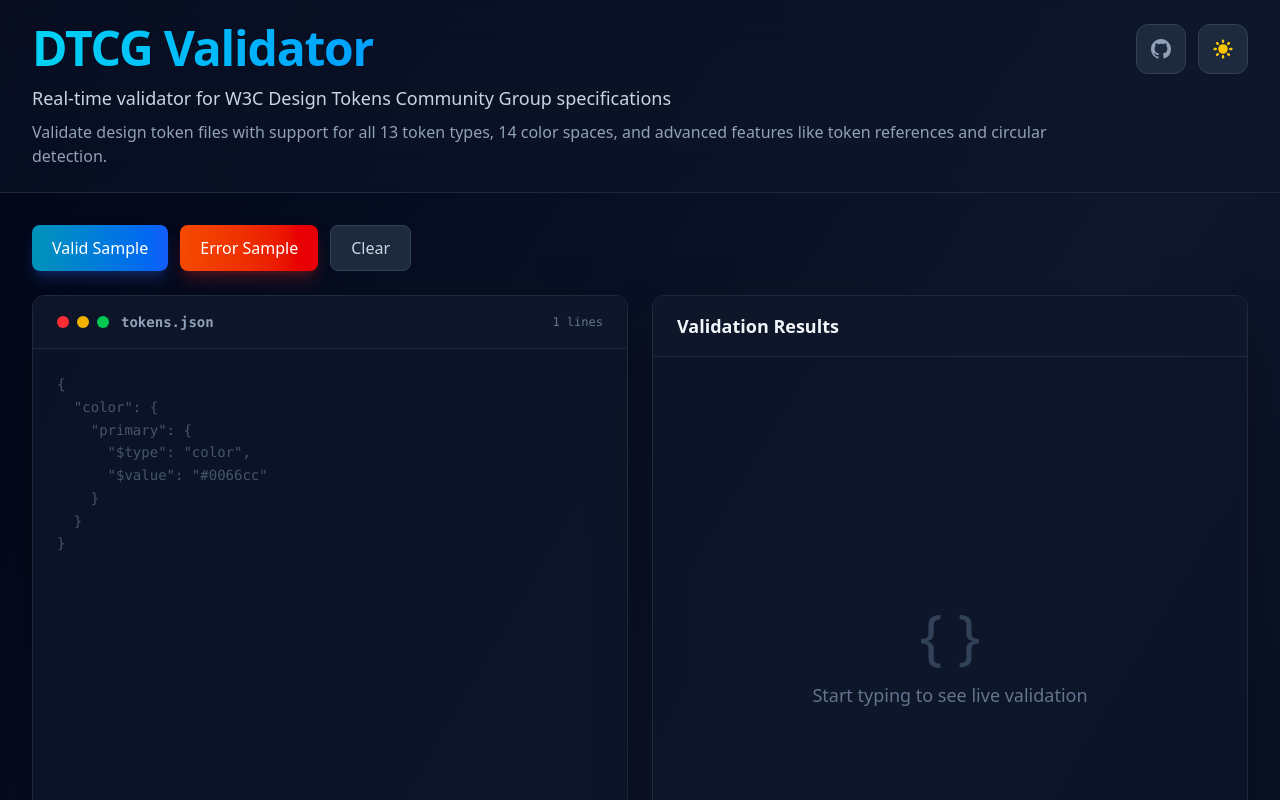
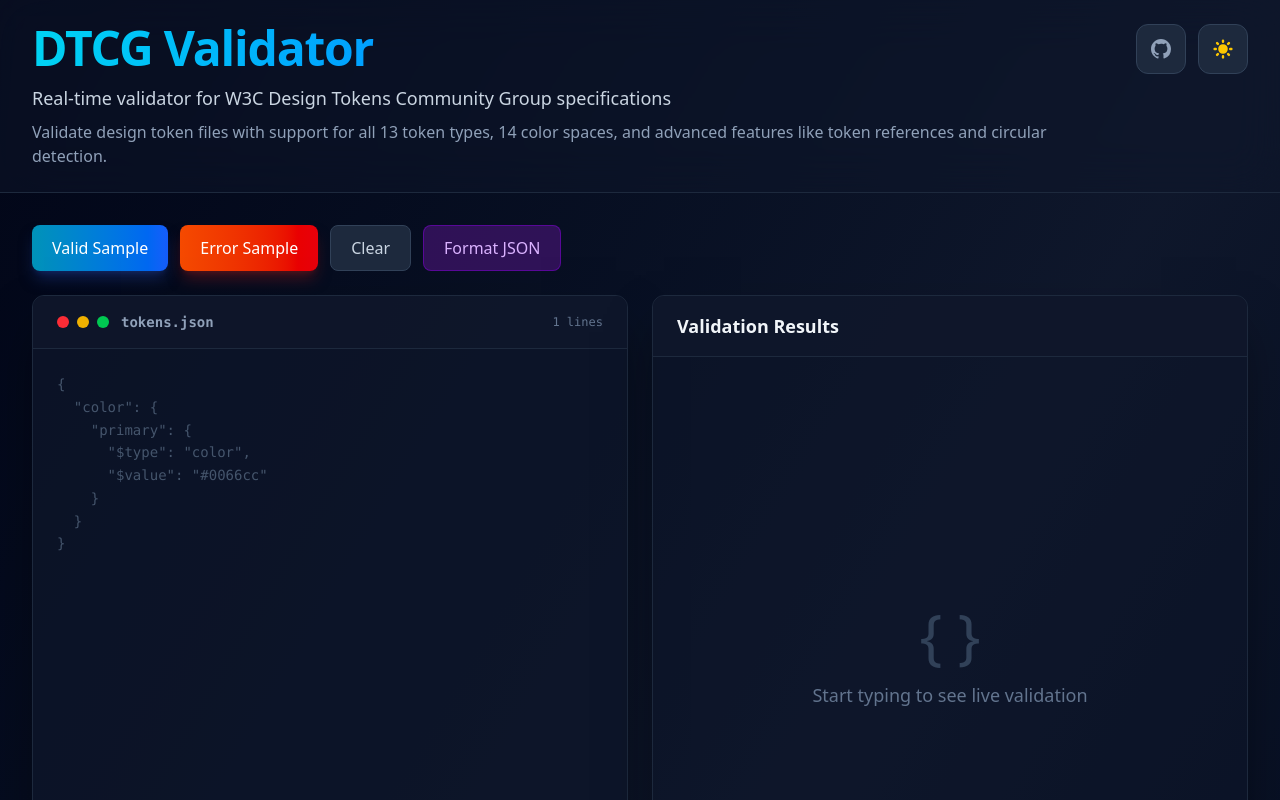
Before and after one commit to dembrandt/dtcg-validator, a React (Vite) app: page / in a window 1280 px wide. Shown: the top 800 px of the page. Built offline with nearby package versions, Linux system fonts and the light colour scheme.

Commit message:
Add Format JSON button to auto-fix indentation

```diff
--- a/src/App.jsx
+++ b/src/App.jsx
@@ -95,6 +95,15 @@ function App() {
 
   const loadInvalidSample = () => {
     setTokenInput(invalidSample)
+  }
+
+  const autoFixIndents = () => {
+    try {
+      const parsed = JSON.parse(tokenInput)
+      setTokenInput(JSON.stringify(parsed, null, 2))
+    } catch (e) {
+      // If JSON is invalid, can't autofix - silently ignore
+    }
   }
 
   return (
@@ -203,6 +212,17 @@ function App() {
               }`}
             >
               Clear
+            </button>
+            <button
+              onClick={autoFixIndents}
+              className={`px-5 py-2.5 rounded-lg font-medium transition-all duration-200 ${
+                darkMode
+                  ? 'bg-purple-900/50 hover:bg-purple-800/50 text-purple-300 border border-purple-700/50'
+                  : 'bg-purple-50 hover:bg-purple-100 text-purple-700 border border-purple-200'
+              }`}
+              title="Auto-format JSON with proper indentation"
+            >
+              Format JSON
             </button>
           </div>
 
```
